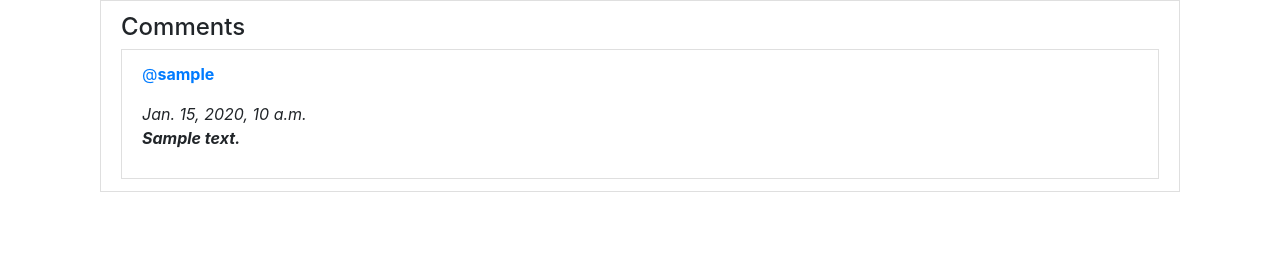
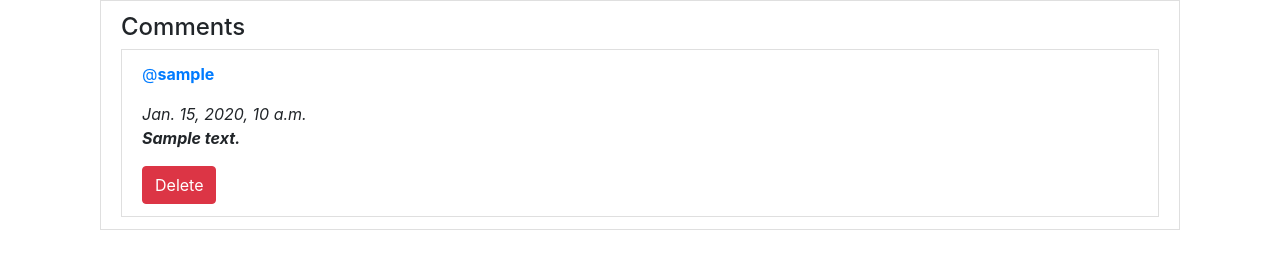
Before and after one commit to rafattu5har/social_site, a Django app: page /posts/delete/1/ in a window 1280 px wide. Shown: the part 333-603 px from the top of the page. Run offline with Django 3.2, Linux system fonts and the light colour scheme; a user stored in the database is signed in; tables that the repository leaves empty hold one stand-in row (values such as "Sample post").

Commit message:
updating the _post with delete button and enables the delete_comment in app 'posts'

```diff
--- a/social_site/posts/templates/posts/_post.html
+++ b/social_site/posts/templates/posts/_post.html
@@ -49,6 +49,11 @@
         <div class="comment-text">
           <p> <strong> <i>{{ comment.text }}</i> </strong> </p>
         </div>
+        {% if user.is_authenticated and comment.author == user %}
+          <div class="delete">
+            <a class="btn btn-danger" href="{% url 'posts:delete_comment' pk=comment.pk %}" title="delete">Delete</a>
+          </div>
+        {% endif %}
       </div>
     {% endfor %}
     {% endif %}
```
